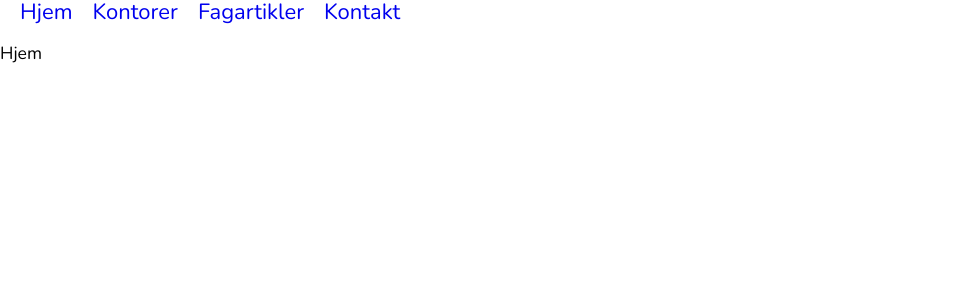
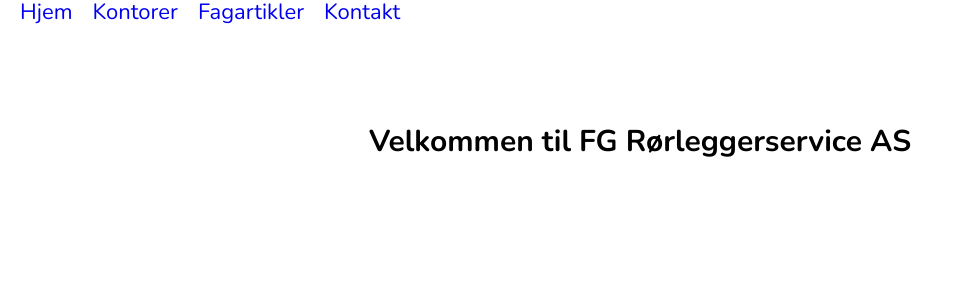
Before and after one commit to andersbss/eksamen, a React app in the folder client/: page /hjem in a window 1280 px wide. Shown: the top 300 px of the page, without its empty margins (0-973 px from the left). Built offline with nearby package versions, Linux system fonts and the light colour scheme.

Commit message:
Jumbotron component

```diff
--- /dev/null
+++ b/client/src/components/Jumbotron.jsx
@@ -0,0 +1,21 @@
+import React from 'react';
+import styled from 'styled-components';
+
+const StyledHeader = styled.header`
+  margin: 0;
+  width: 100%;
+  padding: 80px;
+`;
+
+const StyledHeaderText = styled.h1`
+  font-size: 30px;
+  text-align: center;
+  font-weight: bolder;
+`;
+
+const Jumbotron = ({ headerText }) => (
+  <StyledHeader>
+    <StyledHeaderText>{headerText}</StyledHeaderText>
+  </StyledHeader>
+);
+export default Jumbotron;
--- /dev/null
+++ b/client/src/pages/home/index.jsx
@@ -0,0 +1,10 @@
+import React from 'react';
+import Jumbotron from '../../components/Jumbotron';
+
+const Home = () => (
+  <>
+    <Jumbotron headerText="Velkommen til FG Rørleggerservice AS" />
+  </>
+);
+
+export default Home;
--- a/client/src/routes/Routes.jsx
+++ b/client/src/routes/Routes.jsx
@@ -6,6 +6,7 @@ import {
   Redirect,
 } from 'react-router-dom';
 import MainLayout from '../layouts/MainLayout';
+import Home from '../pages/home';
 
 const Routes = () => {
   console.log('yo');
@@ -15,7 +16,7 @@ const Routes = () => {
       <MainLayout>
         <Switch>
           <Route path="/hjem">
-            <p>Hjem</p>
+            <Home />
           </Route>
           <Route path="/kontorer">
             <p>Kontorer</p>
```
